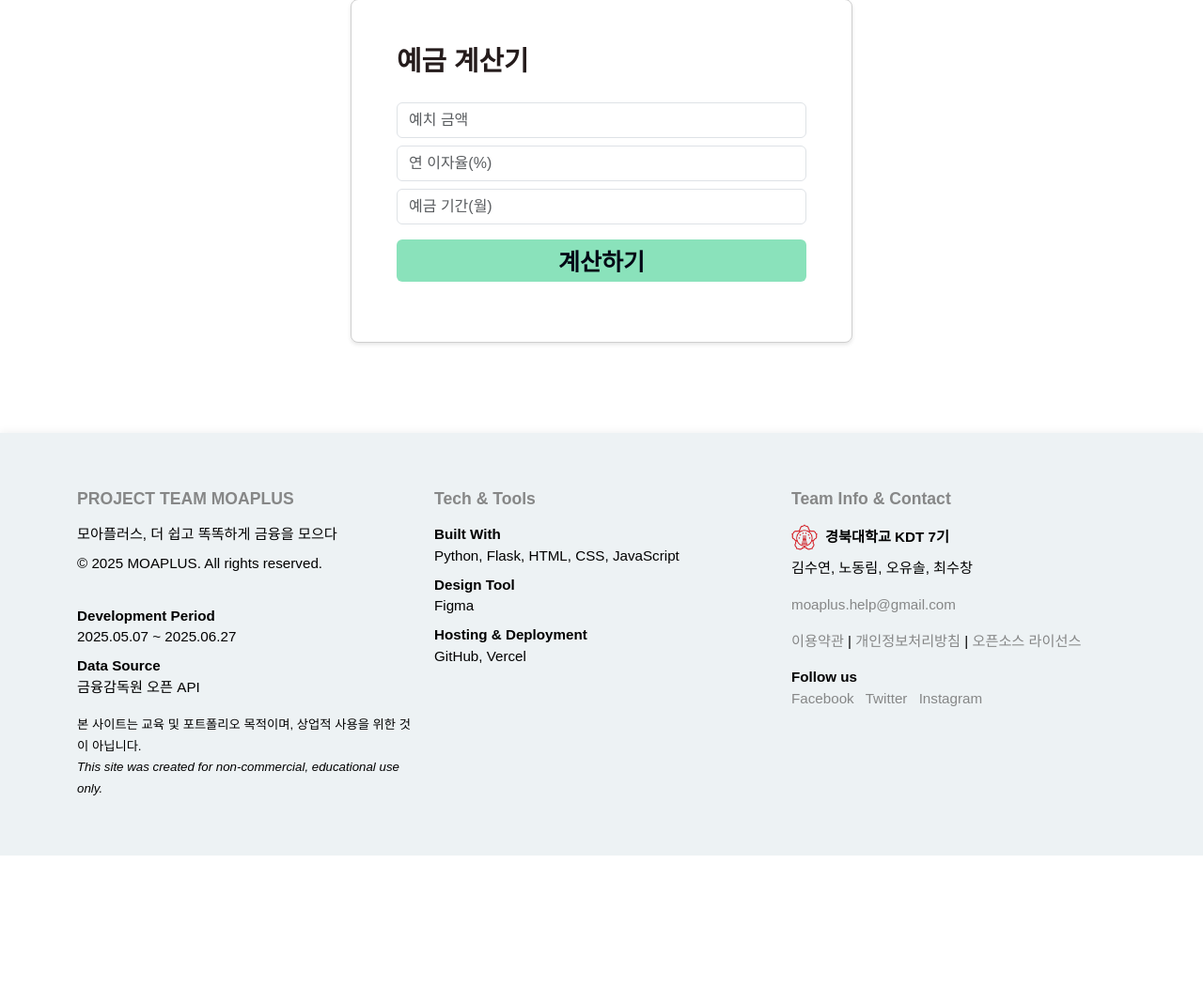
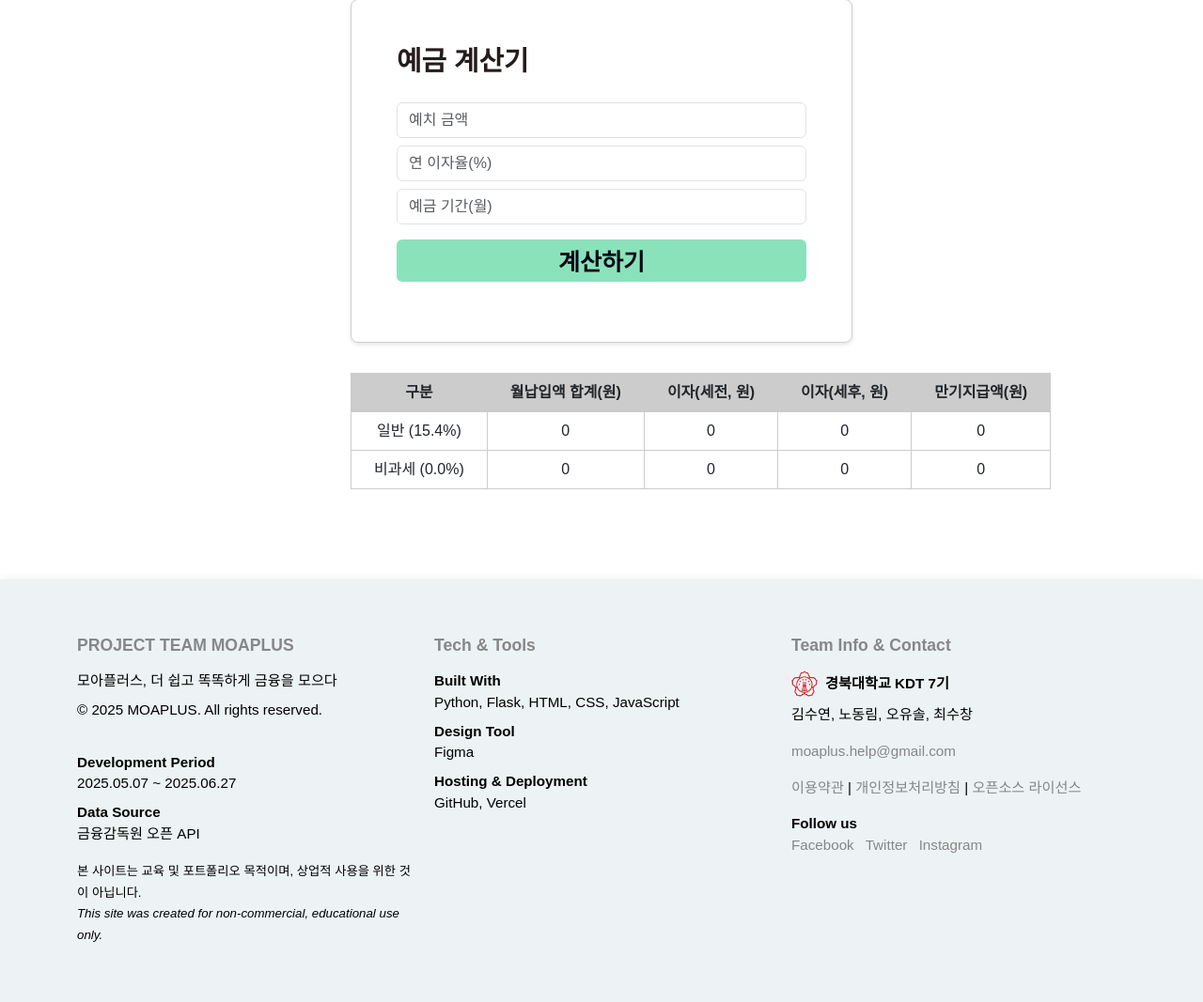
Before and after one commit to rimit000/finance_service_3, a Flask app: page /plus/calculator in a window 1280 px wide. Shown: the part 612-1679 px from the top of the page at 94% size. Before the commit the page ends 1523 px from the top, so only its background shows below. Run offline with Flask 3, Linux system fonts and the light colour scheme; parts of the project's set-up code (start-up, migrations or seed data) failed here and were passed over; some libraries are stand-ins or nearby versions; some web fonts are replaced.

Commit message:
Update calculator_home.html

```diff
--- a/Documents/카카오톡 받은 파일/기업프로젝트/기업프로젝트/templates/calculator_home.html
+++ b/Documents/카카오톡 받은 파일/기업프로젝트/기업프로젝트/templates/calculator_home.html
@@ -94,6 +94,28 @@
     --bs-btn-color: #020715;
   }
 
+    .result-table {
+    width: 100%;
+    border-collapse: collapse;
+    margin-top: 2rem;
+    font-size: 1rem;
+    /* 테이블이 가로로 넘칠 때 스크롤 */
+    overflow-x: auto;
+    }
+
+    .result-table th,
+    .result-table td {
+    border: 1px solid #ccc;
+    padding: .5rem 1.5rem;
+    text-align: center;
+    white-space: nowrap;
+    word-break: keep-all;
+    }
+
+    .result-table th {
+    background: #ccc;
+    }
+
 </style>
 
 <!-- 상단 헤더 -->
@@ -107,42 +129,77 @@
   <!-- 탭 메뉴 -->
   <ul class="nav nav-tabs mb-4" id="calcTabs" role="tablist">
     <li class="nav-item" role="presentation">
-      <button class="nav-link active" id="simple-tab" data-bs-toggle="tab" data-bs-target="#simple" type="button" role="tab">예금</button>
+      <button class="nav-link active" id="simple-tab" data-bs-toggle="tab" data-bs-target="#simple" type="button">예금</button>
     </li>
     <li class="nav-item" role="presentation">
-      <button class="nav-link" id="compound-tab" data-bs-toggle="tab" data-bs-target="#compound" type="button" role="tab">적금</button>
+      <button class="nav-link" id="compound-tab" data-bs-toggle="tab" data-bs-target="#compound" type="button">적금</button>
     </li>
     <li class="nav-item" role="presentation">
-      <button class="nav-link" id="loan-tab" data-bs-toggle="tab" data-bs-target="#loan" type="button" role="tab">대출</button>
+      <button class="nav-link" id="loan-tab" data-bs-toggle="tab" data-bs-target="#loan" type="button">대출</button>
     </li>
   </ul>
 
   <div class="tab-content">
     <!-- 예금 계산기 -->
-    <div class="tab-pane fade show active" id="simple" role="tabpanel" aria-labelledby="simple-tab">
+    <div class="tab-pane fade show active" id="simple" role="tabpanel">
       <div class="row justify-content-center">
         <div class="col-md-6">
+
+          <!-- 입력 폼 카드 -->
           <div class="card calc-card info">
             <div class="card-body">
               <h4 class="card-title text-right fw-bold">예금 계산기</h4>
               <form id="simpleInterestForm">
-                <input type="number" class="form-control my-2" placeholder="예치 금액" name="monthly">
+                <input type="number" class="form-control my-2" placeholder="예치 금액" name="principal">
                 <input type="number" class="form-control my-2" placeholder="연 이자율(%)" name="rate">
                 <input type="number" class="form-control my-2" placeholder="예금 기간(월)" name="months">
                 <button class="btn btn-info btn-fill-dark w-100 mt-2 fw-semibold" type="button" onclick="calcSimple()">계산하기</button>
-
-                <p class="mt-3 text-center fw-semibold" id="simpleResult"></p>
               </form>
+              <p class="mt-3 text-center fw-semibold" id="simpleResult"></p>
             </div>
           </div>
+
+          <!-- 결과 테이블 -->
+          <div id="simpleResultTable" class="mt-4">
+            <table class="result-table">
+              <thead>
+                <tr>
+                  <th>구분</th>
+                  <th>월납입액 합계(원)</th>
+                  <th>이자(세전, 원)</th>
+                  <th>이자(세후, 원)</th>
+                  <th>만기지급액(원)</th>
+                </tr>
+              </thead>
+              <tbody>
+                <tr>
+                  <td>일반 (<span id="taxNormalRate">15.4</span>%)</td>
+                  <td id="normalPrincipal">0</td>
+                  <td id="normalInterestBefore">0</td>
+                  <td id="normalInterestAfter">0</td>
+                  <td id="normalMature">0</td>
+                </tr>
+                <tr>
+                  <td>비과세 (0.0%)</td>
+                  <td id="nonePrincipal">0</td>
+                  <td id="noneInterestBefore">0</td>
+                  <td id="noneInterestAfter">0</td>
+                  <td id="noneMature">0</td>
+                </tr>
+              </tbody>
+            </table>
+          </div>
+
         </div>
       </div>
     </div>
 
     <!-- 적금 계산기 -->
-    <div class="tab-pane fade" id="compound" role="tabpanel" aria-labelledby="compound-tab">
+    <div class="tab-pane fade" id="compound" role="tabpanel">
       <div class="row justify-content-center">
         <div class="col-md-6">
+
+          <!-- 입력 폼 카드 -->
           <div class="card calc-card info">
             <div class="card-body">
               <h4 class="card-title text-right fw-bold">적금 계산기</h4>
@@ -150,19 +207,53 @@
                 <input type="number" class="form-control my-2" placeholder="월 납입액" name="monthly">
                 <input type="number" class="form-control my-2" placeholder="연 이자율(%)" name="rate">
                 <input type="number" class="form-control my-2" placeholder="적립 기간(월)" name="months">
-                <button class="btn btn-info btn-fill-dark w-100 mt-2 fw-semibold" type="button" onclick="calcSimple()">계산하기</button>
-                <p class="mt-3 text-center fw-semibold" id="compoundResult"></p>
+                <button class="btn btn-info btn-fill-dark w-100 mt-2 fw-semibold" type="button" onclick="calcCompound()">계산하기</button>
               </form>
+              <p class="mt-3 text-center fw-semibold" id="compoundResult"></p>
             </div>
           </div>
+
+          <!-- 결과 테이블 -->
+          <div id="compoundResultTable" class="mt-4">
+            <table class="result-table">
+              <thead>
+                <tr>
+                  <th>구분</th>
+                  <th>월납입액 합계(원)</th>
+                  <th>이자(세전, 원)</th>
+                  <th>이자(세후, 원)</th>
+                  <th>만기지급액(원)</th>
+                </tr>
+              </thead>
+              <tbody>
+                <tr>
+                  <td>일반 (<span id="compoundTaxRate">15.4</span>%)</td>
+                  <td id="compoundNormalPrincipal">0</td>
+                  <td id="compoundInterestBefore">0</td>
+                  <td id="compoundInterestAfter">0</td>
+                  <td id="compoundMature">0</td>
+                </tr>
+                <tr>
+                  <td>비과세 (0.0%)</td>
+                  <td id="compoundNonePrincipal">0</td>
+                  <td id="compoundNoneInterestBefore">0</td>
+                  <td id="compoundNoneInterestAfter">0</td>
+                  <td id="compoundNoneMature">0</td>
+                </tr>
+              </tbody>
+            </table>
+          </div>
+
         </div>
       </div>
     </div>
 
     <!-- 대출 계산기 -->
-    <div class="tab-pane fade" id="loan" role="tabpanel" aria-labelledby="loan-tab">
+    <div class="tab-pane fade" id="loan" role="tabpanel">
       <div class="row justify-content-center">
         <div class="col-md-6">
+
+          <!-- 입력 폼 카드 -->
           <div class="card calc-card info">
             <div class="card-body">
               <h4 class="card-title text-right fw-bold">대출 계산기</h4>
@@ -175,20 +266,39 @@
                   <option value="equal_principal">원금균등</option>
                   <option value="bullet">만기일시상환</option>
                 </select>
-                <button class="btn btn-info btn-fill-dark w-100 mt-2 fw-semibold" type="button" onclick="calcSimple()">계산하기</button>
-                <p class="mt-3 text-center fw-semibold" id="loanResult"></p>
+                <button class="btn btn-info btn-fill-dark w-100 mt-2 fw-semibold" type="button" onclick="calcLoan()">계산하기</button>
               </form>
+              <p class="mt-3 text-center fw-semibold" id="loanResult"></p>
             </div>
           </div>
+
+          <!-- 결과 테이블 -->
+          <div id="loanResultTable" class="mt-4">
+            <table class="result-table">
+              <thead>
+                <tr>
+                  <th>회차</th>
+                  <th>상환금(원)</th>
+                  <th>납입원금(원)</th>
+                  <th>이자(원)</th>
+                  <th>납입원금 누계(원)</th>
+                  <th>잔금(원)</th>
+                </tr>
+              </thead>
+              <tbody id="loanScheduleBody">
+                <!-- JS로 채워집니다 -->
+              </tbody>
+            </table>
+          </div>
+
         </div>
       </div>
     </div>
   </div>
-
 </div>
 
 
-
+<script type="text/javascript" src="https://simg.wooribank.com/js/mall/caculator_new.js?1362234790000"></script>
 <script>
 function calcSimple() {
     const form = document.forms["simpleInterestForm"];
```
